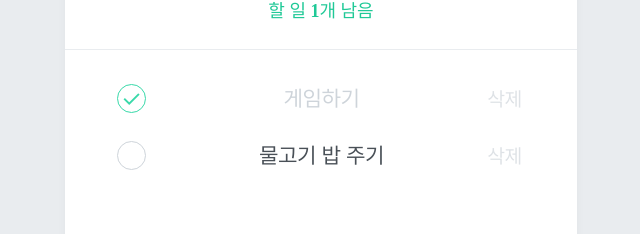
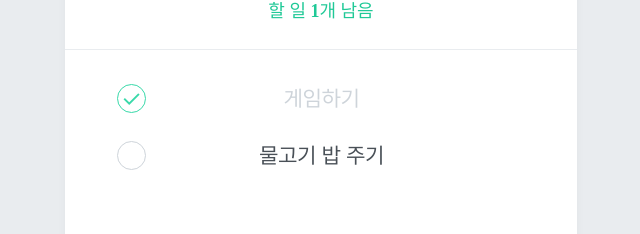
Before and after one commit to jsh6269/react-seminar, a React (Vite) app: page / in a window 1280 px wide. Shown: the part 241-475 px from the top of the page, without its empty margins (319-959 px from the left). Built offline with nearby package versions, Linux system fonts and the light colour scheme; a web font is replaced by a local one.

Commit message:
feat: toggle/delete todos

```diff
--- a/src/components/TodoItem/index.jsx
+++ b/src/components/TodoItem/index.jsx
@@ -1,11 +1,34 @@
-const TodoItem = ({ text, done }) => {
+import { useState } from "react";
+
+const TodoItem = ({ text, done, onToggle, onRemove }) => {
+  const [isRemoveIconVisible, setIsRemoveIconVisible] = useState(false);
+
+  const handleMouseOver = () => setIsRemoveIconVisible(true);
+  const handleMouseLeave = () => setIsRemoveIconVisible(false);
+  const handleCheckButtonClick = () => onToggle();
+  const handleDeleteButtonClick = () => onRemove();
+
   return (
-    <div className="flex items-center py-3 px-5">
-      <div className={done ? "check-circle circle-done" : "check-circle"}>
+    <div
+      className="flex items-center py-3 px-5"
+      onMouseOver={handleMouseOver}
+      onMouseLeave={handleMouseLeave}
+    >
+      <div
+        className={done ? "check-circle circle-done" : "check-circle"}
+        onClick={handleCheckButtonClick}
+      >
         {done ? "✓" : ""}
       </div>
       <div className={done ? "text text-done" : "text"}>{text}</div>
-      <div className={"remove-icon visible"}>삭제</div>
+      <div
+        className={`remove-icon ${
+          isRemoveIconVisible ? "visible" : "invisible"
+        }`}
+        onClick={handleDeleteButtonClick}
+      >
+        삭제
+      </div>
     </div>
   );
 };
--- a/src/components/TodoList/index.jsx
+++ b/src/components/TodoList/index.jsx
@@ -4,7 +4,13 @@ const TodoList = ({ todos, onToggle, onRemove }) => {
   return (
     <div className="flex-1 m-[20px_10px_62px_32px] overflow-y-auto">
       {todos.map(({ id, text, done }) => (
-        <TodoItem key={id} text={text} done={done} />
+        <TodoItem
+          key={id}
+          text={text}
+          done={done}
+          onToggle={() => onToggle(id)}
+          onRemove={() => onRemove(id)}
+        />
       ))}
     </div>
   );
--- a/src/routes/HomePage.jsx
+++ b/src/routes/HomePage.jsx
@@ -19,6 +19,20 @@ const HomePage = () => {
     setTodos((prevTodos) => [...prevTodos, newTodo]);
   };
 
+  // 할 일 상태 변경 (done 값 토글)
+  const handleToggle = (id) => {
+    setTodos((prevTodos) =>
+      prevTodos.map((todo) =>
+        todo.id === id ? { ...todo, done: !todo.done } : todo
+      )
+    );
+  };
+
+  // 할 일 삭제
+  const handleRemove = (id) => {
+    setTodos((prevTodos) => prevTodos.filter((todo) => todo.id !== id));
+  };
+
   // 초기 데이터 불러오기
   useEffect(() => {
     const today = format(new Date(), "yyyy-MM-dd");
@@ -28,7 +42,7 @@ const HomePage = () => {
   return (
     <>
       <TodoHead todos={todos} />
-      <TodoList todos={todos} />
+      <TodoList todos={todos} onToggle={handleToggle} onRemove={handleRemove} />
       <TodoCreate onCreate={handleCreate} />
       <Link to="/history">
         <img
```
